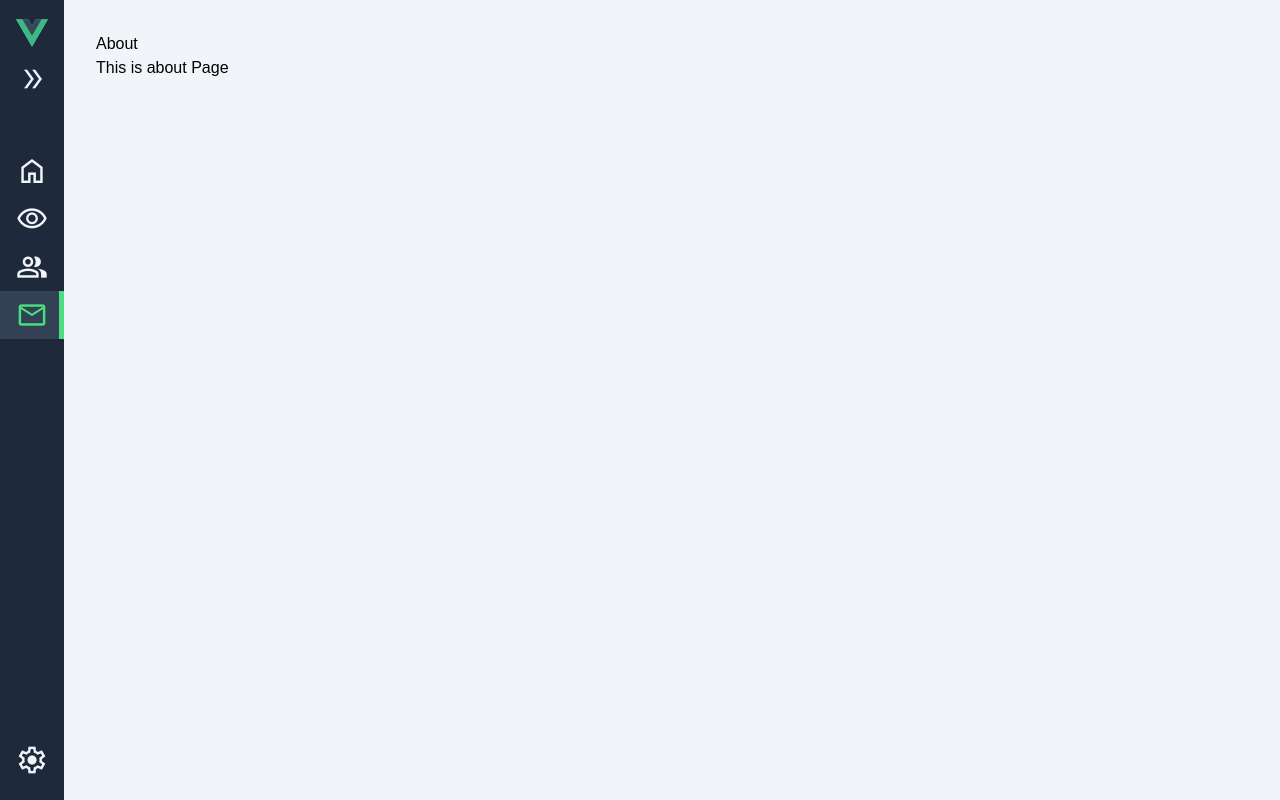
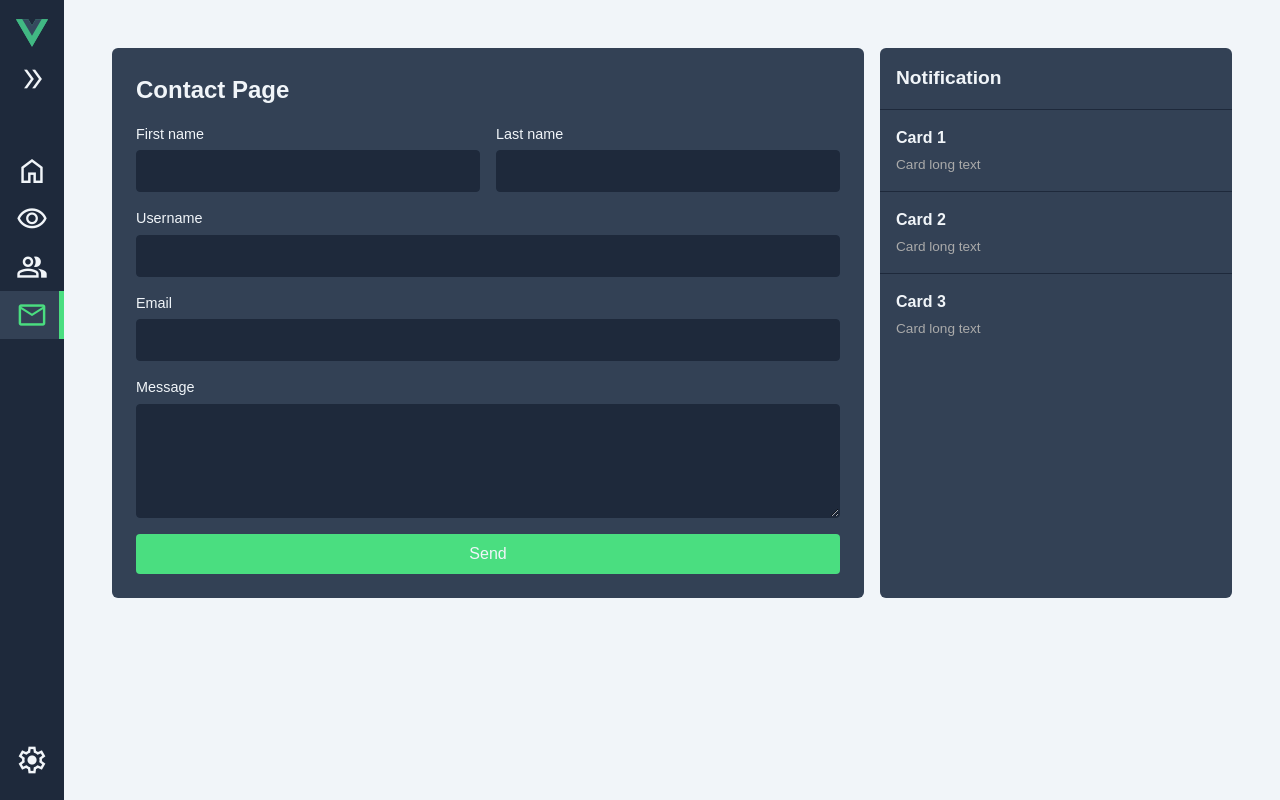
Before and after one commit to ApriliyantoDwiSaputra/Vue_start, a Vue app: page /contact in a window 1280 px wide. Built offline with nearby package versions, Linux system fonts and the light colour scheme.

Commit message:
ui-contact

```diff
--- a/src/views/Contact.vue
+++ b/src/views/Contact.vue
@@ -1,14 +1,211 @@
 <template>
-    <main class="about-page">
-        <h1>About</h1>
-        <p>This is about Page</p>
-    </main>
+  <main class="about-page">
+    <div class="container">
+      <!-- Bagian Contact -->
+      <form class="address">
+        <h1>Contact Page</h1>
+        <div class="name">
+          <div class="firstName">
+            <label for="firstName">First name</label>
+            <input type="text" name="firstName" id="firstName" />
+          </div>
+          <div class="lastName">
+            <label for="lastName">Last name</label>
+            <input type="text" name="lastName" id="lastName" />
+          </div>
+        </div>
+        <div class="username">
+            <label for="username">Username</label>
+            <input type="text" name="username" id="username" />
+        </div>
+        <div class="email">
+            <label for="email">Email</label>
+            <input type="email" name="email" id="email" />
+        </div>
+        <div class="message">
+            <label for="message">Message</label>
+            <textarea name="message" id="message" rows="4"></textarea>
+        </div>
+        <div class="send">
+            <button type="submit">Send</button>
+        </div>
+      </form>
+
+      <!-- Bagian Notification -->
+      <div class="notification">
+        <div class="card-header">
+          <h1>Notification</h1>
+        </div>
+        <div class="card" v-for="n in 3" :key="n">
+          <div class="card-body">
+            <h5 class="title">Card {{ n }}</h5>
+            <p class="text">Card long text</p>
+          </div>
+        </div>
+      </div>
+    </div>
+  </main>
 </template>
 
 <script setup>
-
+// tidak ada script khusus
 </script>
 
 <style lang="scss" scoped>
+.container {
+  display: flex;
+  gap: 1rem;
+  color: var(--light);
+  padding: 1rem;
 
+  .address {
+    flex: 2;
+    background-color: var(--dark-alt);
+    border-radius: 6px;
+    padding: 1.5rem;
+
+    h1 {
+      color: var(--light);
+      font-size: 1.5rem;
+      font-weight: 700;
+      margin-bottom: 1rem;
+    }
+
+    .name {
+      display: grid;
+      grid-template-columns: 1fr 1fr;
+      gap: 1rem;
+
+      .firstName,
+      .lastName {
+        display: flex;
+        flex-direction: column; // label di atas input
+      }
+
+      label {
+        margin-bottom: 0.3rem;
+        font-size: 0.9rem;
+      }
+
+      input {
+        padding: 0.5rem;
+        border: 1px solid var(--dark);
+        border-radius: 4px;
+        background: var(--dark);
+        color: var(--light);
+      }
+    }
+
+    .username {
+        display: flex;
+        flex-direction: column;
+        margin-top: 1rem;
+
+        label {
+          margin-bottom: 0.3rem;
+          font-size: 0.9rem;
+        }
+
+        input {
+            padding: 0.5rem;
+            border: 1px solid var(--dark);
+            border-radius: 4px;
+            background: var(--dark);
+            color: var(--light);
+        }
+    }
+
+    .email {
+        display: flex;
+        flex-direction: column;
+        margin-top: 1rem;
+
+        label {
+            margin-bottom: 0.3rem;
+            font-size: 0.9rem;
+        }
+
+        input {
+            padding: 0.5rem;
+            border: 1px solid var(--dark);
+            border-radius: 4px;
+            background: var(--dark);
+            color: var(--light);
+        }
+    }
+
+    .message {
+        display: flex;
+        flex-direction: column;
+        margin-top: 1rem;
+
+        label {
+            margin-bottom: 0.3rem;
+            font-size: 0.9rem;
+        }
+
+        textarea {
+            padding: 0.5rem;
+            border: 1px solid var(--dark);
+            border-radius: 4px;
+            background: var(--dark);
+            color: var(--light);
+            resize: vertical;
+        }
+    }
+
+    .send {
+        margin-top: 1rem;
+        display: flex;
+        justify-content: flex-end;
+
+        button {
+            flex: 1;
+            padding: 0.5rem 1rem;
+            background-color: var(--primary);
+            color: var(--light);
+            border-radius: 4px;
+            font: 600;
+
+        }
+    }
+  }
+
+  .notification {
+    flex: 1;
+    background-color: var(--dark-alt);
+    border-radius: 6px;
+    overflow: hidden;
+
+    .card-header {
+      padding: 1rem;
+      border-bottom: 1px solid var(--dark);
+      h1 {
+        font-size: 1.2rem;
+        font-weight: 700;
+        margin: 0;
+      }
+    }
+
+    .card {
+      border-bottom: 1px solid var(--dark);
+      padding: 1rem;
+
+      &:last-child {
+        border-bottom: none;
+      }
+
+      .title {
+        font-size: 1rem;
+        font-weight: 600;
+        margin-bottom: 0.3rem;
+      }
+
+      .text {
+        font-size: 0.85rem;
+        color: #aaa;
+      }
+    }
+  }
+}
 </style>
```
